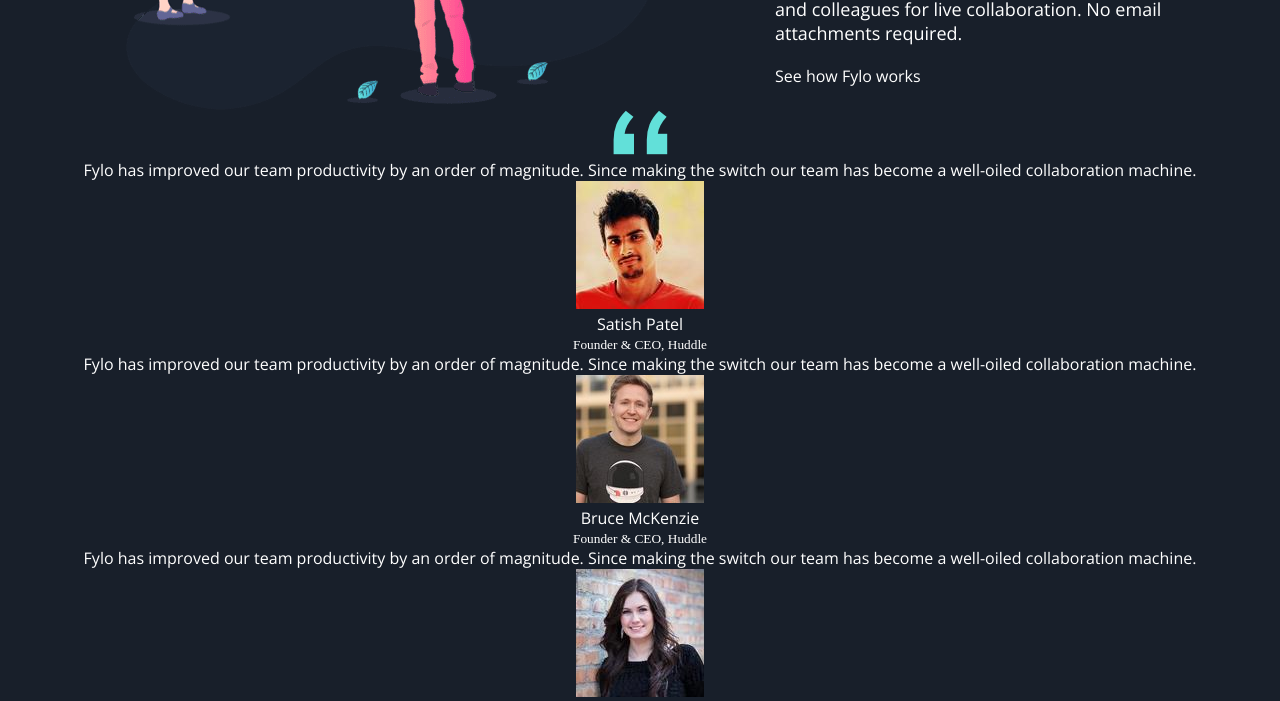
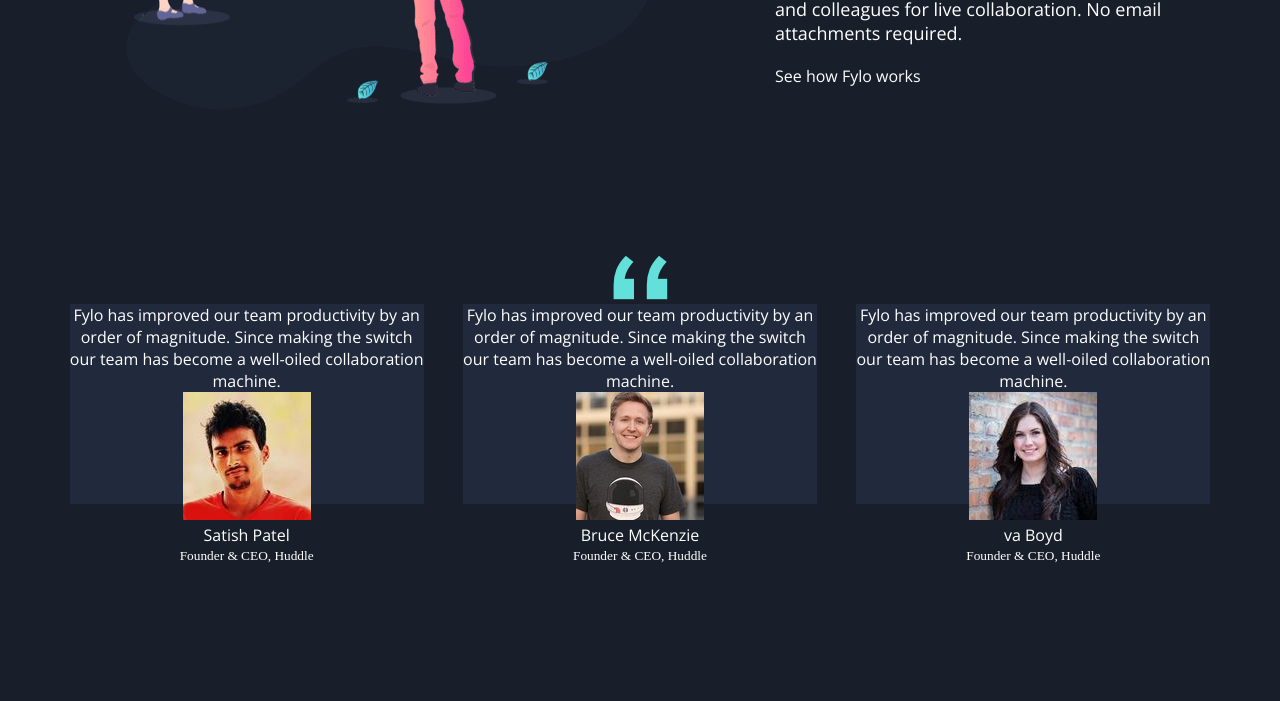
Before and after one commit to PaulMoro/frontMentor-fylo, a plain HTML site: page index.html in a window 1280 px wide. Shown: the part 2250-2951 px from the top of the page. Drawn offline with nearby package versions, Linux system fonts and the light colour scheme.

Commit message:
styles for comments is init, sorry for the stop

```diff
--- a/index.html
+++ b/index.html
@@ -109,7 +109,7 @@
   </article>
 
   <section class="comments">
-    <img src="./images/bg-quotes.png" alt="">
+    <img class="comments_img" src="./images/bg-quotes.png" alt="">
     <div class="comments_container">
       <div class="comments_container-content">
         <p>
--- a/style/style.css
+++ b/style/style.css
@@ -141,6 +141,7 @@
 .pich {
   padding: 140px 80px 0px;
   display: flex;
+  background-color: hsl(218, 28%, 13%);
 }
 
 .pich_content{
@@ -173,33 +174,19 @@
 
 /*  init Comments */
 
-
-
-
-
-
-
-
-
-
-
-
-
-
-
-
-
-
-
-
-
-
-
-.pich {
+.comments {
   background-color: hsl(218, 28%, 13%);
+  padding: 145px 0px 200px;
 }
 
+.comments_container {
+  margin: 0px 50px;
+  display: flex;
+  justify-content: space-around;
+}
 
-.comments {
-  background-color: hsl(218, 28%, 13%);
+.comments_container-content{
+  width: 30%;
+  height: 200px;
+  background-color: hsl(219, 30%, 18%);
 }
```
